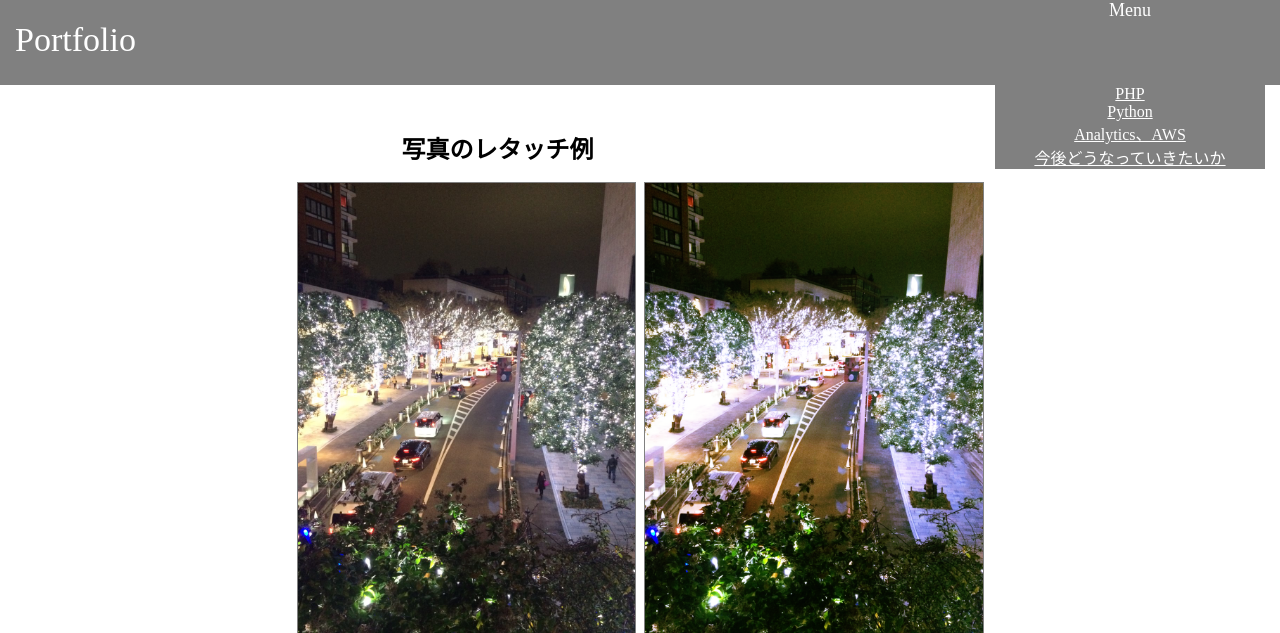
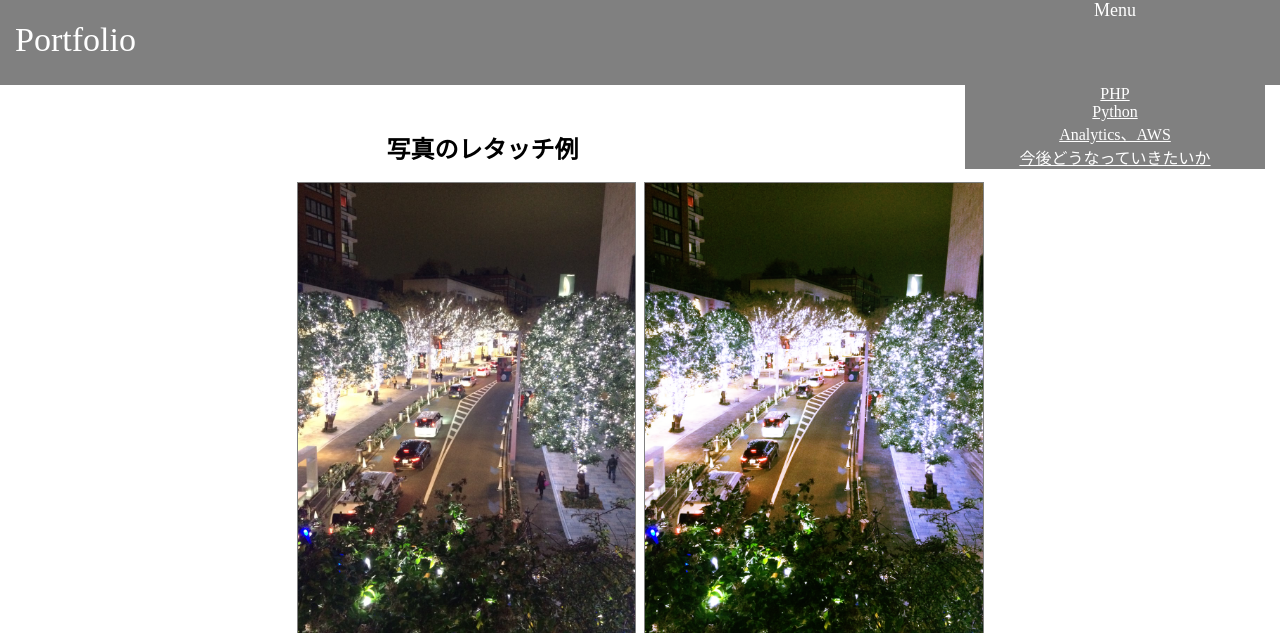
Before and after one commit to wb159357/portfolio, a PHP site: page /photo.html in a window 1280 px wide, with the pointer over the restyled element. Shown: the top 633 px of the page. Run offline with PHP 8.4, Linux system fonts and the light colour scheme.

Commit message:
Update stylesheet.css

```diff
--- a/stylesheet.css
+++ b/stylesheet.css
@@ -102,7 +102,7 @@ header {
 
 
 .header-menu:hover{
-  width:270px;
+  width:300px;
   height: auto;
 }
 
```
